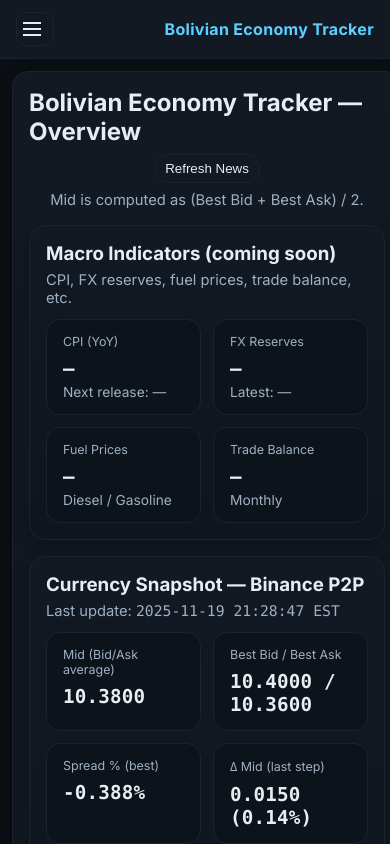
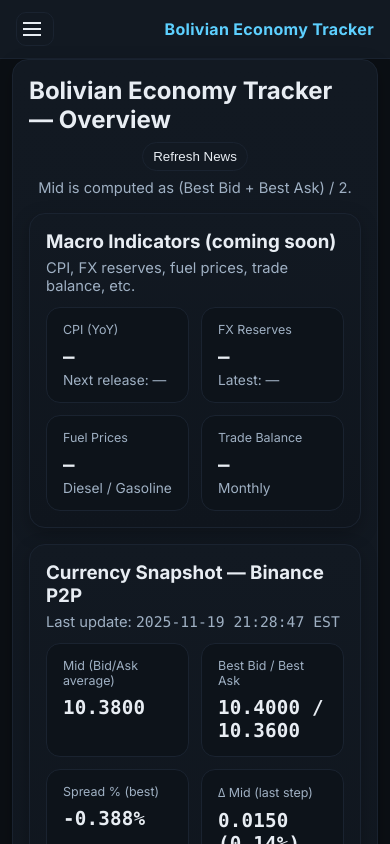
Before and after one commit to nicoortuno/bolivian-economy-tracker, a React (Vite) app in the folder app/ui/: page / in a window 390 px wide. Built offline with nearby package versions, Linux system fonts and the light colour scheme.

Commit message:
fixed centering

```diff
--- a/app/ui/src/styles.css
+++ b/app/ui/src/styles.css
@@ -1,5 +1,10 @@
 @import url('https://fonts.googleapis.com/css2?family=Inter:wght@400;500;600;700&display=swap');
 
+*,
+*::before,
+*::after {
+  box-sizing: border-box;
+}
 
 :root {
   --bg: #0b0f14;
@@ -121,18 +126,31 @@ canvas { filter: drop-shadow(0 0 4px rgba(255,255,255,0.1)); }
 }
 
 .container {
-  padding: 20px;
   width: 100%;
   max-width: 1200px;
-  margin: 0 auto;
+  margin-left: auto;
+  margin-right: auto;
+  padding-left: 20px;
+  padding-right: 20px;
 }
 
 @media (max-width: 480px) {
   .container {
-    padding: 12px;
+    width: 100%;
     max-width: 100%;
+    padding-left: 12px;
+    padding-right: 12px;
+    box-sizing: border-box;
+  }
+
+  .card {
+    width: 100%;
+    margin-left: 0;
+    margin-right: 0;
+    border-radius: 16px;
   }
 }
+
 
 .layout {
   --sidebar-w: 260px;
```
